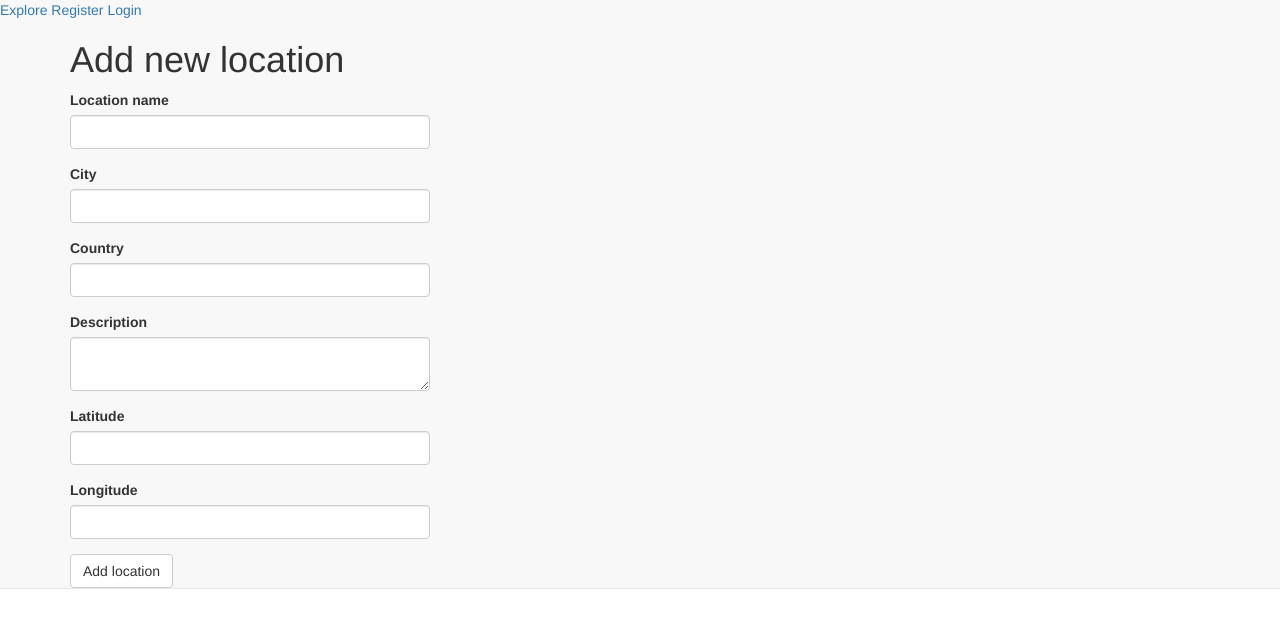
After one commit to 4u70m493/airc, a Flask app: page /new-location in a window 1280 px wide. The commit adds this page. Shown: the top 628 px of the page. Run offline with Flask 2, Linux system fonts and the light colour scheme; some libraries are stand-ins or nearby versions.

Commit message:
adds basic support for adding new location from UI

```diff
--- a/app/routes.py
+++ b/app/routes.py
@@ -3,12 +3,12 @@ from flask import render_template, flash, redirect, url_for, request
 from flask_login import current_user, login_user, logout_user, login_required
 from werkzeug.urls import url_parse
 from datetime import datetime
-from flask_babel import gettext as _
+from flask_babel import gettext as _, lazy_gettext as _l
 
 # local stuff
-from .models import User, Event
+from .models import User, Event, Location
 from .helpers import form2datetime
-from forms import LoginForm, EventParamsForm, RegistrationForm, NewEventForm
+from forms import LoginForm, EventParamsForm, RegistrationForm, NewEventForm, NewLocationForm
 
 # Libs for functionality
 import calendar as cal
@@ -139,6 +139,25 @@ def new_event():
         return redirect(url_for('show_event', event_id=event.id))
     return render_template('new-event.html', title='Add new event', form=form)
 
+@login_required
+@app.route('/new-location', methods=['GET', 'POST'])
+def new_location():
+    form = NewLocationForm()
+    if form.validate_on_submit():
+        l = Location()
+        l.name = form.name.data
+        l.city = form.city.data
+        l.country = form.country.data
+        l.desc = form.desc.data
+        l.lat = form.lat.data
+        l.lon = form.lon.data
+        db.session.add(l)
+        db.session.commit()
+
+        flash(_l('Your location {} was added to the database, thanks!'.format(l.name)))
+        return redirect(url_for('show_location', location_id=l.id))
+    return render_template('new-location.html', title=_l('Add new location'), form=form)
+
 
 @app.route('/calendar')
 def show_calendar():
--- a/app/templates/base.html
+++ b/app/templates/base.html
@@ -24,6 +24,7 @@
             {% else %}
             <a href="{{ url_for('my_events') }}">My events</a>
             <a href="{{ url_for('new_event') }}">New event</a>
+            <a href="{{ url_for('new_location') }}">New location</a>
             <a href="{{ url_for('logout') }}">Logout</a>
             {% endif %}
             {% endblock %}
--- /dev/null
+++ b/app/templates/new-location.html
@@ -0,0 +1,11 @@
+{% extends "base.html" %}
+{% import 'bootstrap/wtf.html' as wtf %}
+
+{% block app_content %}
+<h1>Add new location</h1>
+<div class="row">
+    <div class="col-md-4">
+        {{ wtf.quick_form(form) }}
+    </div>
+</div>
+{% endblock %}
--- a/forms.py
+++ b/forms.py
@@ -57,3 +57,12 @@ class RegistrationForm(FlaskForm):
         user = User.query.filter_by(email=email.data).first()
         if user is not None:
             raise ValidationError(_l('Please use a different email address.'))
+
+class NewLocationForm(FlaskForm):
+    name = StringField(_l('Location name'), validators=[DataRequired()])
+    city = StringField(_l('City'), validators=[DataRequired()])
+    country = StringField(_l('Country'), validators=[DataRequired()])
+    desc = TextAreaField(_l('Description'))
+    lat = StringField(_l('Latitude'), validators=[DataRequired()])
+    lon = StringField(_l('Longitude'), validators=[DataRequired()])
+    submit = SubmitField(_l('Add location'))
```
